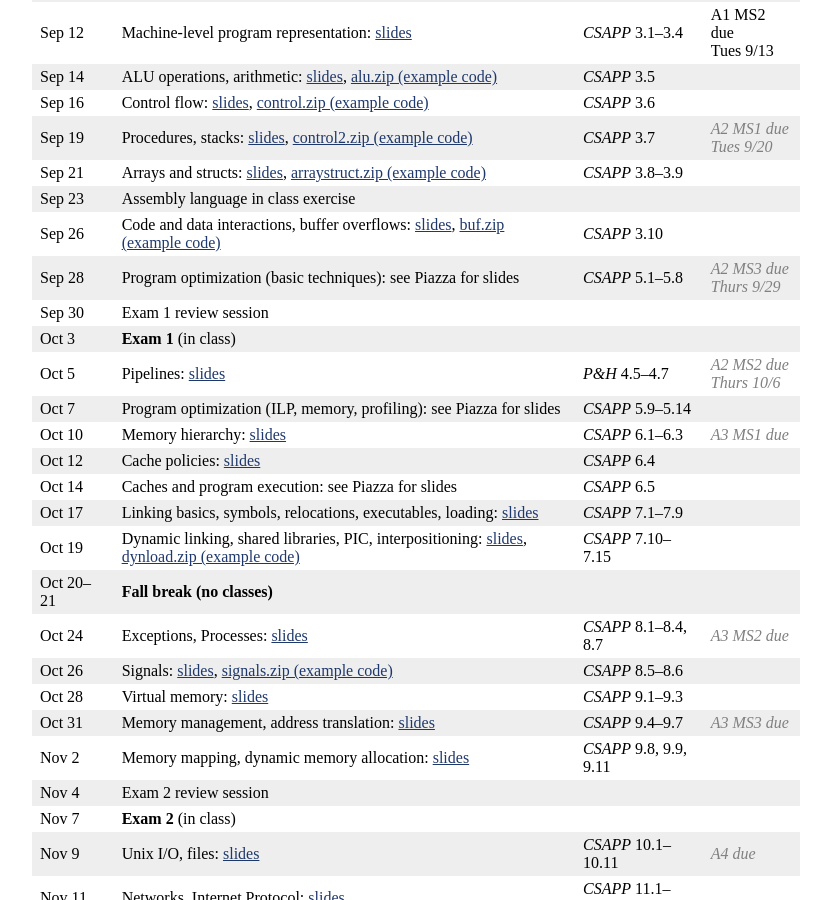
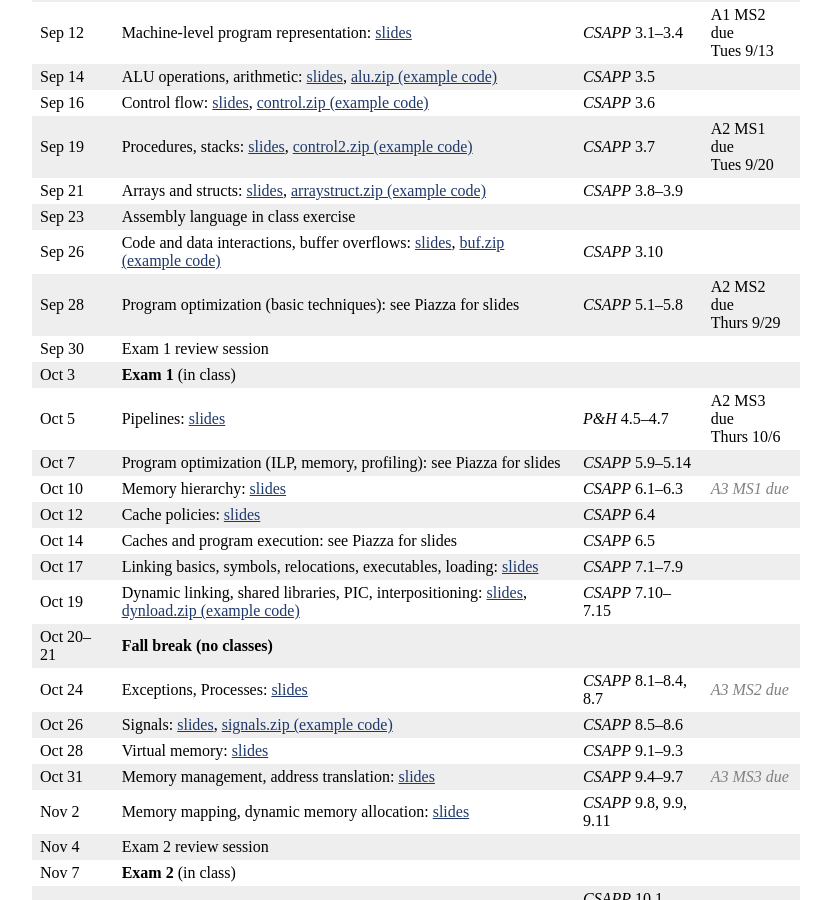
Before and after one commit to jhucsf/fall2022, a Jekyll site: the page built from schedule.md, in a window 1280 px wide and 900 px high, scrolled down 693 px. Shown: the whole window, without its empty margins (224-1055 px from the left). Built offline with Jekyll 4.4.1, drawn with Linux system fonts in a browser that asks for light colours.

```diff
--- a/schedule.csv
+++ b/schedule.csv
@@ -8,14 +8,14 @@ Sep 9,"Floating point",lectures/lecture05-public.pdf,,*CSAPP* 2.4,
 Sep 12,"Machine-level program representation",lectures/lecture06-public.pdf,,*CSAPP* 3.1–3.4,"A1 MS2 due<br>Tues 9/13"
 Sep 14,"ALU operations, arithmetic",lectures/lecture07-public.pdf,alu.zip,*CSAPP* 3.5,
 Sep 16,"Control flow",lectures/lecture08-public.pdf,control.zip,*CSAPP* 3.6,
-Sep 19,"Procedures, stacks",lectures/lecture09-public.pdf,control2.zip,*CSAPP* 3.7,"<span class='tentative'>A2 MS1 due<br>Tues 9/20</span>"
+Sep 19,"Procedures, stacks",lectures/lecture09-public.pdf,control2.zip,*CSAPP* 3.7,"A2 MS1 due<br>Tues 9/20"
 Sep 21,"Arrays and structs",lectures/lecture10-public.pdf,arraystruct.zip,*CSAPP* 3.8–3.9,
 Sep 23,"Assembly language in class exercise",,,
 Sep 26,"Code and data interactions, buffer overflows",lectures/lecture11-public.pdf,buf.zip,*CSAPP* 3.10,
-Sep 28,"Program optimization (basic techniques): see Piazza for slides",,,*CSAPP* 5.1–5.8,"<span class='tentative'>A2 MS3 due<br>Thurs 9/29</span>"
+Sep 28,"Program optimization (basic techniques): see Piazza for slides",,,*CSAPP* 5.1–5.8,"A2 MS2 due<br>Thurs 9/29"
 Sep 30,"Exam 1 review session",
 Oct 3,"**Exam 1** (in class)",
-Oct 5,"Pipelines",lectures/lecture13-public.pdf,,"<i>P&amp;H</i> 4.5–4.7","<span class='tentative'>A2 MS2 due<br>Thurs 10/6</span>"
+Oct 5,"Pipelines",lectures/lecture13-public.pdf,,"<i>P&amp;H</i> 4.5–4.7","A2 MS3 due<br>Thurs 10/6"
 Oct 7,"Program optimization (ILP, memory, profiling): see Piazza for slides",,,*CSAPP* 5.9–5.14,
 Oct 10,"Memory hierarchy",lectures/lecture15-public.pdf,,*CSAPP* 6.1–6.3,"<span class='tentative'>A3 MS1 due</span>"
 Oct 12,"Cache policies",lectures/lecture16-public.pdf,,*CSAPP* 6.4,
--- a/schedule.md
+++ b/schedule.md
@@ -34,14 +34,14 @@ Sep 9 | Floating point: [slides](lectures/lecture05-public.pdf) | *CSAPP* 2.4 |
 Sep 12 | Machine-level program representation: [slides](lectures/lecture06-public.pdf) | *CSAPP* 3.1–3.4 | A1 MS2 due<br>Tues 9/13
 Sep 14 | ALU operations, arithmetic: [slides](lectures/lecture07-public.pdf), [alu.zip (example code)](lectures/alu.zip) | *CSAPP* 3.5 |
 Sep 16 | Control flow: [slides](lectures/lecture08-public.pdf), [control.zip (example code)](lectures/control.zip) | *CSAPP* 3.6 |
-Sep 19 | Procedures, stacks: [slides](lectures/lecture09-public.pdf), [control2.zip (example code)](lectures/control2.zip) | *CSAPP* 3.7 | <span class='tentative'>A2 MS1 due<br>Tues 9/20</span>
+Sep 19 | Procedures, stacks: [slides](lectures/lecture09-public.pdf), [control2.zip (example code)](lectures/control2.zip) | *CSAPP* 3.7 | A2 MS1 due<br>Tues 9/20
 Sep 21 | Arrays and structs: [slides](lectures/lecture10-public.pdf), [arraystruct.zip (example code)](lectures/arraystruct.zip) | *CSAPP* 3.8–3.9 |
 Sep 23 | Assembly language in class exercise |  |
 Sep 26 | Code and data interactions, buffer overflows: [slides](lectures/lecture11-public.pdf), [buf.zip (example code)](lectures/buf.zip) | *CSAPP* 3.10 |
-Sep 28 | Program optimization (basic techniques): see Piazza for slides | *CSAPP* 5.1–5.8 | <span class='tentative'>A2 MS3 due<br>Thurs 9/29</span>
+Sep 28 | Program optimization (basic techniques): see Piazza for slides | *CSAPP* 5.1–5.8 | A2 MS2 due<br>Thurs 9/29
 Sep 30 | Exam 1 review session |  |
 Oct 3 | **Exam 1** (in class) |  |
-Oct 5 | Pipelines: [slides](lectures/lecture13-public.pdf) | <i>P&amp;H</i> 4.5–4.7 | <span class='tentative'>A2 MS2 due<br>Thurs 10/6</span>
+Oct 5 | Pipelines: [slides](lectures/lecture13-public.pdf) | <i>P&amp;H</i> 4.5–4.7 | A2 MS3 due<br>Thurs 10/6
 Oct 7 | Program optimization (ILP, memory, profiling): see Piazza for slides | *CSAPP* 5.9–5.14 |
 Oct 10 | Memory hierarchy: [slides](lectures/lecture15-public.pdf) | *CSAPP* 6.1–6.3 | <span class='tentative'>A3 MS1 due</span>
 Oct 12 | Cache policies: [slides](lectures/lecture16-public.pdf) | *CSAPP* 6.4 |
```
Also changed, not shown: assign/assign02.md (+0 -4 lines), assignments.md (+1 -0 lines), index.md (+3 -0 lines).
